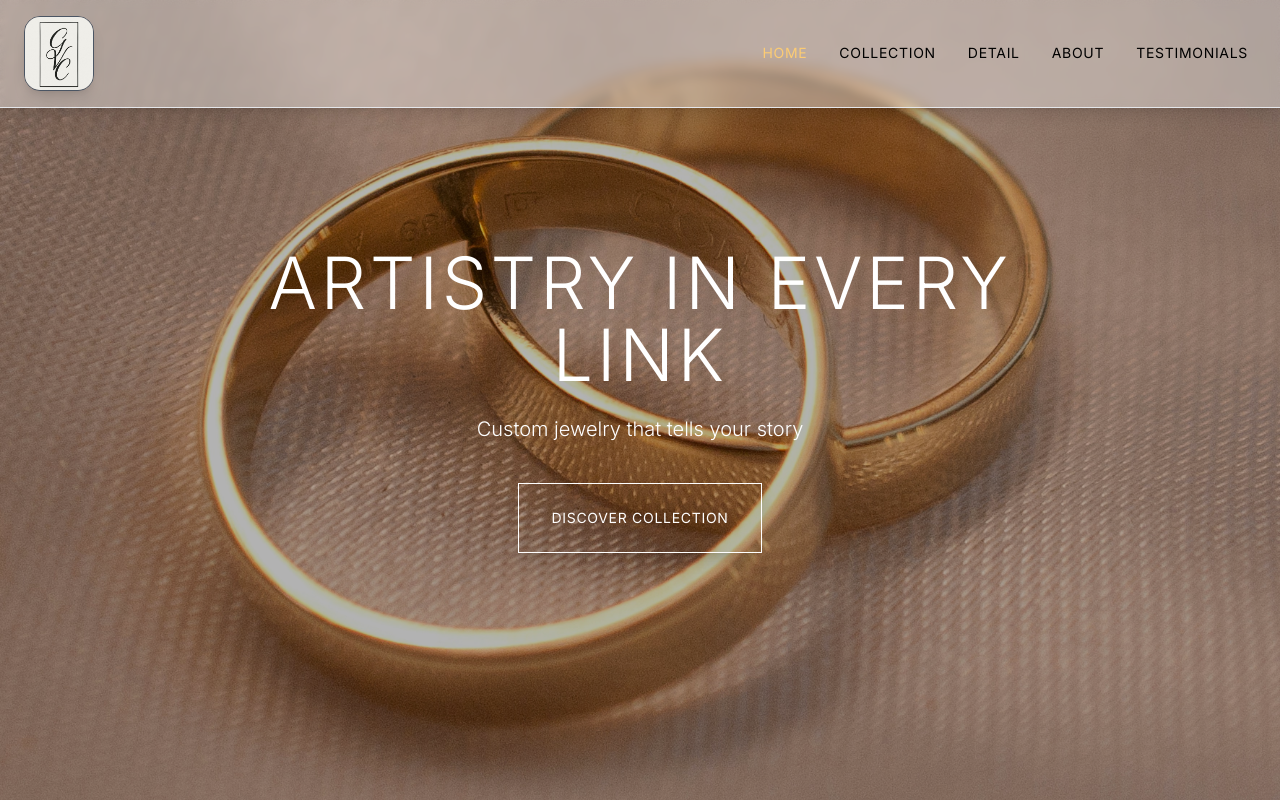
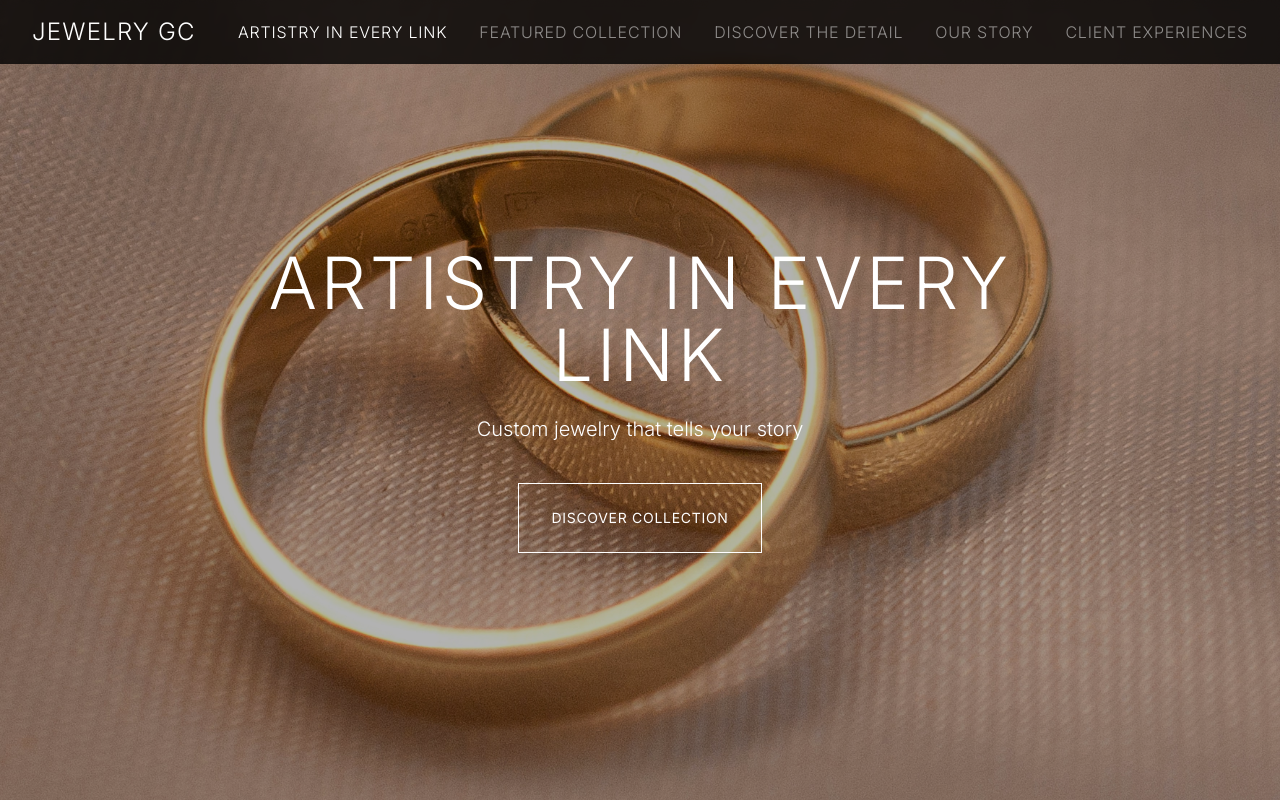
Before and after one commit to nahuegallinoti/jewelry-gc, a Next.js app: page / in a window 1280 px wide. Built offline with nearby package versions, Linux system fonts and the light colour scheme.

Commit message:
Fix styles

```diff
--- a/src/app/components/CollectionSection.tsx
+++ b/src/app/components/CollectionSection.tsx
@@ -4,6 +4,7 @@ import { ChevronLeft, ChevronRight, ArrowLeft } from "lucide-react"
 import Image from "next/image"
 import { sections } from "../data/sections"
 import { featuredProducts } from "../data/featuredProducts"
+import { useState, useRef, useEffect } from "react"
 
 interface CollectionSectionProps {
   zoomLevel: number
@@ -32,6 +33,93 @@ export default function CollectionSection({
   nextProductImage,
   prevProductImage,
 }: CollectionSectionProps) {
+  const [currentPage, setCurrentPage] = useState(0)
+  const [isDragging, setIsDragging] = useState(false)
+  const [startX, setStartX] = useState(0)
+  const [scrollLeft, setScrollLeft] = useState(0)
+  const carouselRef = useRef<HTMLDivElement>(null)
+
+  const products = [
+    {
+      id: 1,
+      image: "https://images.unsplash.com/photo-1515405295579-ba7b45403062?q=80&w=1000&auto=format&fit=crop",
+      title: "Anillo de Diamantes",
+      price: "$1,200",
+    },
+    {
+      id: 2,
+      image: "https://images.unsplash.com/photo-1605100804763-247f67b3557e?q=80&w=1000&auto=format&fit=crop",
+      title: "Collar de Perlas",
+      price: "$800",
+    },
+    {
+      id: 3,
+      image: "https://images.unsplash.com/photo-1573408301185-9146fe634ad0?q=80&w=1000&auto=format&fit=crop",
+      title: "Pendientes de Oro",
+      price: "$600",
+    },
+  ]
+
+  // Duplicar los productos para el carrusel infinito
+  const duplicatedProducts = [...products, ...products, ...products]
+
+  const totalPages = Math.ceil(duplicatedProducts.length / 3)
+
+  const handlePrevPage = () => {
+    setCurrentPage((prev) => (prev === 0 ? totalPages - 1 : prev - 1))
+  }
+
+  const handleNextPage = () => {
+    setCurrentPage((prev) => (prev + 1) % totalPages)
+  }
+
+  const handleMouseDown = (e: React.MouseEvent) => {
+    if (!carouselRef.current) return
+    setIsDragging(true)
+    setStartX(e.pageX - carouselRef.current.offsetLeft)
+    setScrollLeft(carouselRef.current.scrollLeft)
+  }
+
+  const handleMouseUp = () => {
+    setIsDragging(false)
+  }
+
+  const handleMouseLeave = () => {
+    setIsDragging(false)
+  }
+
+  const handleMouseMove = (e: React.MouseEvent) => {
+    if (!isDragging || !carouselRef.current) return
+    e.preventDefault()
+    const x = e.pageX - carouselRef.current.offsetLeft
+    const walk = (x - startX) * 2
+    carouselRef.current.scrollLeft = scrollLeft - walk
+  }
+
+  const handleTouchStart = (e: React.TouchEvent) => {
+    if (!carouselRef.current) return
+    setIsDragging(true)
+    setStartX(e.touches[0].pageX - carouselRef.current.offsetLeft)
+    setScrollLeft(carouselRef.current.scrollLeft)
+  }
+
+  const handleTouchMove = (e: React.TouchEvent) => {
+    if (!isDragging || !carouselRef.current) return
+    const x = e.touches[0].pageX - carouselRef.current.offsetLeft
+    const walk = (x - startX) * 2
+    carouselRef.current.scrollLeft = scrollLeft - walk
+  }
+
+  const handleTouchEnd = () => {
+    setIsDragging(false)
+  }
+
+  useEffect(() => {
+    if (carouselRef.current) {
+      carouselRef.current.scrollLeft = currentPage * (carouselRef.current.offsetWidth / 3)
+    }
+  }, [currentPage])
+
   return (
     <motion.div
       key="collection"
@@ -44,6 +132,7 @@ export default function CollectionSection({
         transform: `scale(${zoomLevel})`,
         transition: "transform 0.8s ease-out",
       }}
+      onMouseMove={handleMouseMove}
     >
       <AnimatePresence mode="wait">
         {/* Vista Carrusel */}
@@ -96,7 +185,7 @@ export default function CollectionSection({
             </div>
 
             {/* Contenedor carrusel */}
-            <div className="w-full max-w-6xl px-2 sm:px-6 flex items-center justify-center overflow-hidden">
+            <div className="w-full max-w-xs sm:max-w-2xl md:max-w-6xl px-2 sm:px-6 flex items-center justify-center overflow-hidden">
               <motion.div
                 className="flex items-center"
                 initial={false}
@@ -104,44 +193,55 @@ export default function CollectionSection({
                 transition={{ type: "spring", stiffness: 300, damping: 30 }}
                 style={{ width: `${featuredProducts.length * 100}%` }}
               >
-                {featuredProducts.map((product, index) => {
-                  // Solo mostrar 3 productos por página
-                  const pageIndex = Math.floor(index / 3)
-                  const isVisible = Math.floor(currentProductIndex / 3) === pageIndex
-
-                  return (
+                <div
+                  ref={carouselRef}
+                  className="flex overflow-x-hidden scroll-smooth"
+                  onMouseDown={handleMouseDown}
+                  onMouseUp={handleMouseUp}
+                  onMouseLeave={handleMouseLeave}
+                  onMouseMove={handleMouseMove}
+                  onTouchStart={handleTouchStart}
+                  onTouchMove={handleTouchMove}
+                  onTouchEnd={handleTouchEnd}
+                >
+                  {duplicatedProducts.map((product, index) => (
                     <motion.div
-                      key={product.id}
-                      className="w-full flex justify-center px-1 sm:px-4 my-8"
-                      initial={{ opacity: 0.6 }}
-                      animate={{ opacity: isVisible ? 1 : 0.6 }}
-                      transition={{ duration: 0.4 }}
+                      key={`${product.id}-${index}`}
+                      initial={{ opacity: 0, y: 20 }}
+                      animate={{ opacity: 1, y: 0 }}
+                      transition={{ delay: 0.2 + index * 0.1, duration: 0.6 }}
+                      className="flex-none w-1/3 px-2"
                     >
-                      <div
-                        className="group relative cursor-pointer w-full max-w-[280px] sm:max-w-[320px] md:max-w-[400px] transition-all duration-300 hover:scale-105"
-                        onClick={() => viewProductDetail(product.id)}
-                      >
-                        <div className="aspect-square overflow-hidden bg-gray-100 rounded-lg shadow-lg">
-                          <div className="relative w-full h-full">
-                            <Image
-                              src={product.images[0] || "/placeholder.svg"}
-                              alt={product.name}
-                              fill
-                              sizes="(max-width: 768px) 100vw, 33vw"
-                              className="object-cover transition-transform duration-500 group-hover:scale-110"
-                            />
+                      <div className="relative aspect-[3/4] overflow-hidden rounded-lg">
+                        <img
+                          src={product.image}
+                          alt={product.title}
+                          className="w-full h-full object-cover transition-transform duration-500 hover:scale-110"
+                        />
+                        <div className="absolute inset-0 bg-gradient-to-t from-black/60 to-transparent opacity-0 hover:opacity-100 transition-opacity duration-300">
+                          <div className="absolute bottom-0 left-0 right-0 p-4 text-white">
+                            <h3 className="text-lg font-light">{product.title}</h3>
+                            <p className="text-sm text-white/80">{product.price}</p>
                           </div>
-                        </div>
-                        <div className="mt-4 text-center space-y-2">
-                          <h3 className="text-white text-lg sm:text-xl font-light tracking-wide">{product.name}</h3>
-                          <p className="text-[#D4AF37] font-medium text-base sm:text-lg">{product.price}</p>
-                          <p className="text-gray-400 text-sm sm:text-base line-clamp-2">{product.description}</p>
                         </div>
                       </div>
                     </motion.div>
-                  )
-                })}
+                  ))}
+                </div>
               </motion.div>
+            </div>
+
+            <div className="flex justify-center mt-8 space-x-2">
+              {Array.from({ length: totalPages }).map((_, index) => (
+                <button
+                  key={index}
+                  onClick={() => setCurrentPage(index)}
+                  className={`w-2 h-2 rounded-full transition-colors duration-300 ${
+                    currentPage === index ? "bg-white" : "bg-white/30"
+                  }`}
+                  aria-label={`Ir a página ${index + 1}`}
+                />
+              ))}
             </div>
           </motion.div>
         )}
--- a/src/app/components/Navbar.tsx
+++ b/src/app/components/Navbar.tsx
@@ -1,49 +1,65 @@
 "use client"
-import Image from "next/image"
-import { Menu } from "lucide-react"
+import { motion } from "framer-motion"
 import { sections } from "../data/sections"
 
 interface NavbarProps {
   currentSection: number
-  navigateTo: (index: number) => void
-  setIsMenuOpen: (open: boolean) => void
+  setCurrentSection: (index: number) => void
 }
 
-export default function Navbar({ currentSection, navigateTo, setIsMenuOpen }: NavbarProps) {
+export default function Navbar({ currentSection, setCurrentSection }: NavbarProps) {
   return (
-    <nav className="fixed top-0 left-0 right-0 z-50 bg-white/40 backdrop-blur-sm shadow-lg border-b border-gray-200 pr-2">
-      <div className="max-w-full w-full px-4 sm:px-6 py-2 sm:py-4 flex justify-between items-center">
-        <a href="#" className="flex items-center space-x-2 sm:space-x-3 group" onClick={(e) => { e.preventDefault(); navigateTo(0); }}>
-          <Image
-            src="/logo.jpeg"
-            alt="Logo GABICA"
-            width={70}
-            height={70}
-            className="rounded-2xl shadow-lg border border-gray-600 group-hover:scale-110 group-hover:rotate-6 transition-transform duration-300 bg-white"
-            priority
-          />
-        </a>
-        {/* Navegación de escritorio */}
-        <div className="hidden md:flex items-center space-x-4 lg:space-x-8">
-          <div className="flex space-x-4 lg:space-x-8">
-            {sections.map((section, index) => (
-              <button
-                key={section.id}
-                onClick={() => navigateTo(index)}
-                className={`text-xs lg:text-sm uppercase tracking-wider transition-colors ${
-                  currentSection === index ? "text-[#fdcc73]" : "hover:text-[#fdcc73]"
-                }`}
-              >
-                {section.id}
-              </button>
-            ))}
+    <motion.nav
+      initial={{ y: -100 }}
+      animate={{ y: 0 }}
+      transition={{ duration: 0.6, delay: 0.2 }}
+      className="fixed top-0 left-0 right-0 z-50 bg-black/80 backdrop-blur-sm"
+    >
+      <div className="max-w-7xl mx-auto px-4 sm:px-6 lg:px-8">
+        <div className="flex items-center justify-between h-12 md:h-16">
+          <div className="flex-shrink-0">
+            <motion.h1
+              initial={{ opacity: 0 }}
+              animate={{ opacity: 1 }}
+              transition={{ delay: 0.4 }}
+              className="text-white text-lg md:text-2xl font-light tracking-wider"
+            >
+              JEWELRY GC
+            </motion.h1>
+          </div>
+          <div className="hidden md:block">
+            <div className="ml-10 flex items-center space-x-8">
+              {sections.map((section, index) => (
+                <motion.button
+                  key={section.title}
+                  initial={{ opacity: 0, y: -20 }}
+                  animate={{ opacity: 1, y: 0 }}
+                  transition={{ delay: 0.2 + index * 0.1 }}
+                  onClick={() => setCurrentSection(index)}
+                  className={`text-sm md:text-base font-light tracking-wider transition-colors duration-300 ${
+                    currentSection === index
+                      ? "text-white"
+                      : "text-white/50 hover:text-white"
+                  }`}
+                >
+                  {section.title}
+                </motion.button>
+              ))}
+            </div>
+          </div>
+          <div className="md:hidden">
+            <motion.button
+              initial={{ opacity: 0 }}
+              animate={{ opacity: 1 }}
+              transition={{ delay: 0.4 }}
+              onClick={() => setCurrentSection((currentSection + 1) % sections.length)}
+              className="text-white/50 hover:text-white text-sm font-light tracking-wider"
+            >
+              {sections[(currentSection + 1) % sections.length].title}
+            </motion.button>
           </div>
         </div>
-        {/* Botón menú móvil */}
-        <button className="md:hidden p-2" onClick={() => setIsMenuOpen(true)}>
-          <Menu className="h-6 w-6" />
-        </button>
       </div>
-    </nav>
+    </motion.nav>
   )
 }
```
